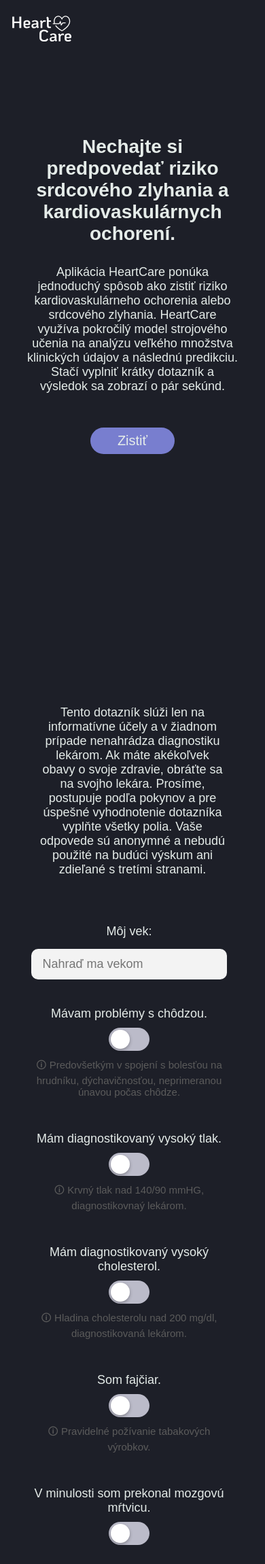
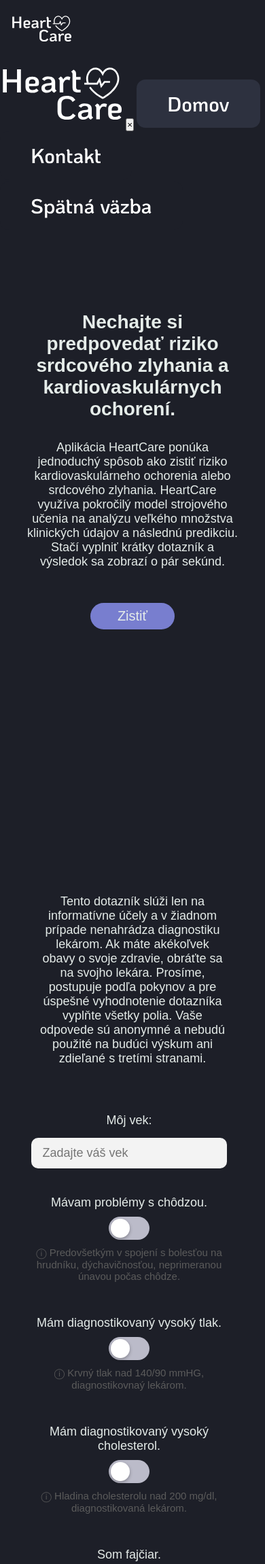
Before and after one commit to slahov/heartCare-pwa, a Flask app: page / in a window 390 px wide. Shown: the top 2301 px of the page at 68% size. Run offline with Flask 3, Linux system fonts and the light colour scheme; parts of the project's set-up code (start-up, migrations or seed data) failed here and were passed over; some web fonts are replaced.

Commit message:
added code for hamburger menu

```diff
--- a/templates/index.html
+++ b/templates/index.html
@@ -19,7 +19,7 @@
         <link rel="apple-touch-icon" href="{{url_for('static', filename='icons/icon_192x192.png')}}" type="image/png">
         <link rel="apple-touch-icon" href="{{url_for('static', filename='icons/icon_512x512.png')}}" type="image/png">
         <link rel="manifest" href="/manifest.json">
-        <title>My Web Page</title>
+        <title>HeartCare</title>
         <link rel="stylesheet" href="/static/css/style.css">
     <script>
         if ('serviceWorker' in navigator) {
@@ -50,16 +50,17 @@
                         <img src="/static/images/contact-inactive.svg" alt="tlacidlo-kontakt">
                     </a>
                 </div>
-
-                <div class="rectangle">
-                    <a href="installation.html">
-                        <img src="/static/images/installation-inactive.svg" alt="tlacidlo-instalacia">
-                    </a>
-                </div>
-                <button class="hamburger-menu">
+                <button class="hamburger-menu" id="hamburger-menu-button">
                     <img src="/static/images/hamburger-menu-icon.svg" alt="hamburger-menu-button">
                 </button>
             </div>
+        </div>
+        <div id="overlay-menu" class="overlay-menu">
+            <img src="/static/images/logo.svg" alt="app-logo" class="logo-overlay">
+            <button id="close-overlay-menu" class="close-button">&times;</button>
+            <a href="/"><img src="/static/images/home-active.svg" alt="tlacidlo-domov"></a>
+            <a href="contact.html"><img src="/static/images/contact-inactive.svg" alt="tlacidlo-kontakt"></a>
+            <a href="https://shorturl.at/kCW78" class="form-link" target="_blank"><img src="/static/images/feedback-inactive.svg" alt="Zanechajte spätnú väzbu"></a>
         </div>
         <div class="content">
             <div class="welcome">
@@ -71,7 +72,8 @@
             </div>
         </div>
             <div class="row" id="row">
-                <p class="notice">Tento dotazník slúži len na informatívne účely a v žiadnom prípade nenahrádza diagnostiku lekárom.
+                <div class="empty-div" id="empty-div" style="margin-top: 20px"></div>
+                <p class="notice" id="notice">Tento dotazník slúži len na informatívne účely a v žiadnom prípade nenahrádza diagnostiku lekárom.
                     Ak máte akékoľvek obavy o svoje zdravie, obráťte sa na svojho lekára.
                     Prosíme, postupuje podľa pokynov a pre úspešné vyhodnotenie dotazníka vyplňte všetky polia.
                     Vaše odpovede sú anonymné a nebudú použité na budúci výskum ani zdieľané s tretími stranami.</p>
@@ -82,7 +84,7 @@
                     <div class="container">
                         <span>Môj vek:</span>
                         <div class="text-field">
-                            <input type="text" class="textInput" id="ageInput" name="age" placeholder="Nahraď ma vekom" autocomplete="off">
+                            <input type="text" class="textInput" id="ageInput" name="age" placeholder="Zadajte váš vek" autocomplete="off" required pattern="[0-9]+" min="1">
                             <label for="ageInput"></label>
                         </div>
                     </div>
@@ -94,7 +96,7 @@
                             <span class="slider"></span>
                             </label>
                             <div class="info-container">
-                                <p class="info-text">🛈 Predovšetkým v spojení s bolesťou na hrudníku, dýchavičnosťou, neprimeranou únavou počas chôdze.</p>
+                                <p class="info-text">&#9432; Predovšetkým v spojení s bolesťou na hrudníku, dýchavičnosťou, neprimeranou únavou počas chôdze.</p>
                             </div>
                         </div>
                     </div>
@@ -107,7 +109,7 @@
                             <span class="slider"></span>
                             </label>
                             <div class="info-container">
-                                <p class="info-text">🛈 Krvný tlak nad 140/90 mmHG, diagnostikovnaý lekárom.</p>
+                                <p class="info-text">&#9432; Krvný tlak nad 140/90 mmHG, diagnostikovnaý lekárom.</p>
                             </div>
                         </div>
                     </div>
@@ -120,7 +122,7 @@
                             <span class="slider"></span>
                             </label>
                             <div class="info-container">
-                                <p class="info-text">🛈 Hladina cholesterolu nad 200 mg/dl, diagnostikovaná lekárom.</p>
+                                <p class="info-text">&#9432; Hladina cholesterolu nad 200 mg/dl, diagnostikovaná lekárom.</p>
                             </div>
                         </div>
                     </div>
@@ -133,7 +135,7 @@
                             <span class="slider"></span>
                             </label>
                             <div class="info-container">
-                                <p class="info-text">🛈 Pravidelné požívanie tabakových výrobkov.</p>
+                                <p class="info-text">&#9432; Pravidelné požívanie tabakových výrobkov.</p>
                             </div>
                         </div>
                     </div>
@@ -174,6 +176,9 @@
                             <label class="slider-label" for="genHlthRange">
                             <span class="slider-button"></span>
                             </label>
+                            <div class="info-container">
+                                <p class="info-text">&#9432; Zahŕňa celkový stav tela a mysle, teda fyzické, duševné a emocionálne aspekty zdravia.</p>
+                            </div>
                         </div>
                     </div>
 
@@ -187,18 +192,6 @@
                             </label>
                         </div>
                     </div>
-
-                    <div class="container">
-                        <span>Ako si na tom s peniazkami?</span>
-                        <div class="slider-container">
-                            <span class="slider-value" id="sliderValueIncome">1</span>
-                            <input type="range" class="slider" id="Income" name="Income" min="1" max="8" value="1">
-                            <label class="slider-label" for="Income">
-                            <span class="slider-button"></span>
-                            </label>
-                        </div>
-                    </div>
-
                     <div class="submit-button">
                         <button type="submit" class="btn">Predikuj riziko</button>
                     </div>
```
Also changed, not shown: templates/contact.html (+13 -9 lines), templates/predict.html (+24 -11 lines).
